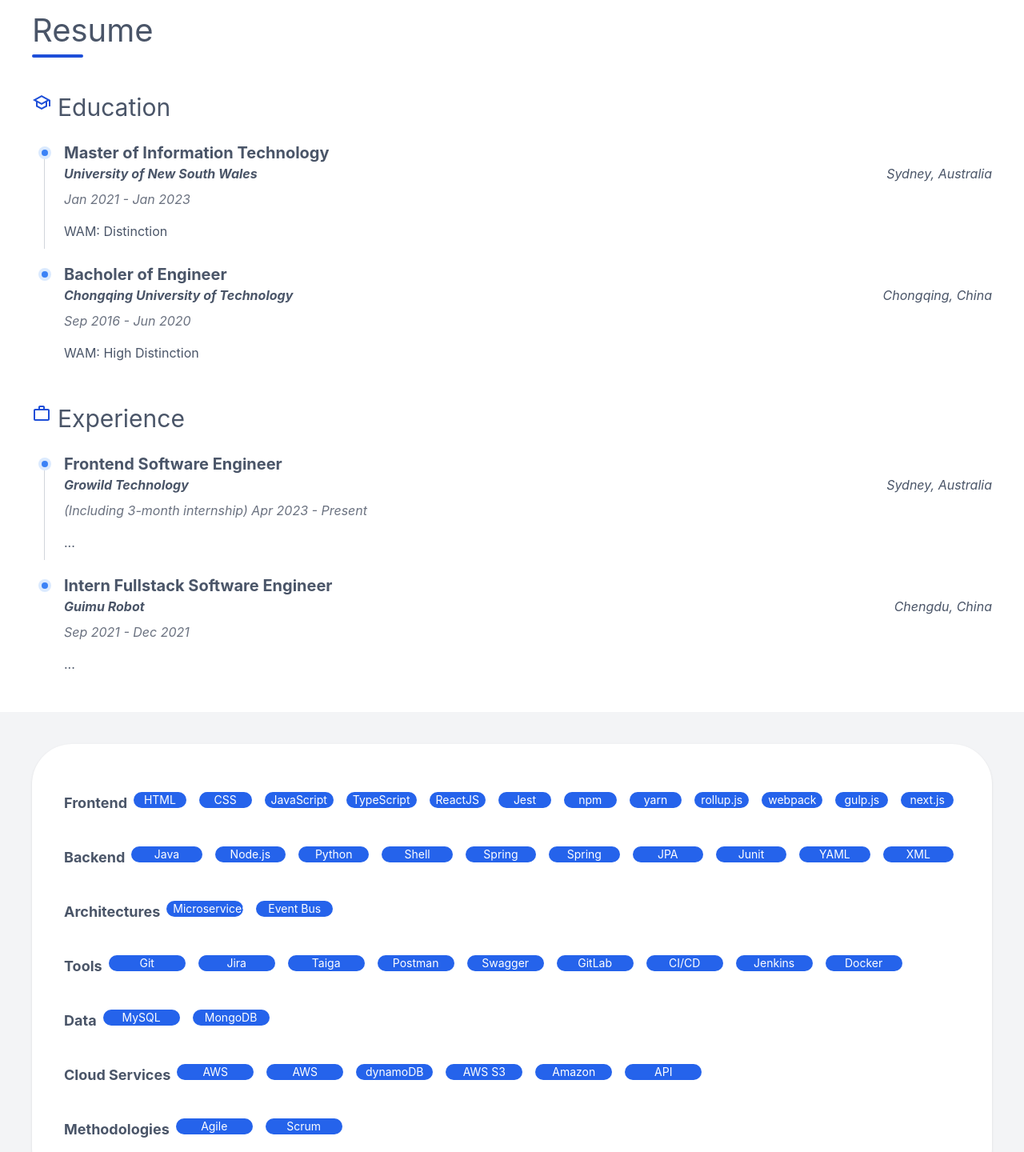
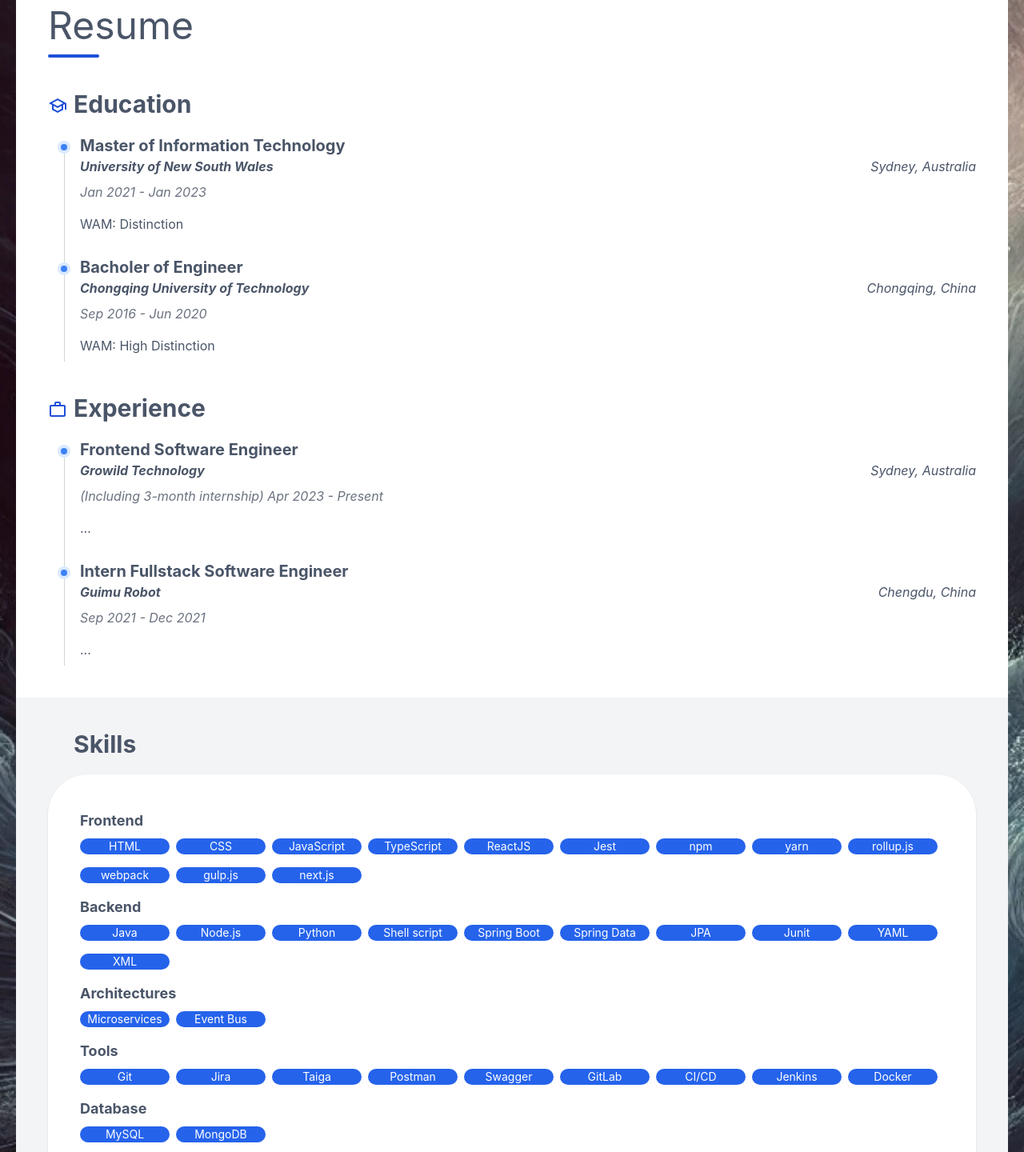
Before and after one commit to DarcyHU999/DarcyPortfolio, a Next.js app in the folder frontend/: page /resume in a window 1280 px wide. Shown: the part 352-1792 px from the top of the page at 80% size. Built offline with nearby package versions, Linux system fonts and the light colour scheme.

Commit message:
resume finished

```diff
--- a/frontend/components/expCard/index.tsx
+++ b/frontend/components/expCard/index.tsx
@@ -1,5 +1,4 @@
 import { SvgIconProps } from "@mui/material/SvgIcon";
-import { ReactNode } from "react";
 import ExpContent, { ExpContentProps } from "../expContent";
 
 interface ExpCardProps {
@@ -14,21 +13,21 @@ const ExpCard: React.FC<ExpCardProps> = ({
 }) => (
   <>
     <section className="flex flex-col w-full mt-10">
-      <div className="flex flex-row">
-        <ExpCardIcon className="text-blue-700 w-[40px] h-[40px] mt-1" />
-        <h2 className="ml-2 text-[30px] ">{title}</h2>
+      <div className="flex flex-row items-center">
+        <ExpCardIcon className="text-blue-700 w-10 h-10 mt-1" />
+        <h2 className="ml-2 text-3xl font-bold ">{title}</h2>
       </div>
       <ul className="relative z-5">
         {expContents.map((i, index) => (
           <li key={`education-${index}`} className={`relative pl-10 mb-0}`}>
             <div
-              className={`after:absolute after:left-[15px] after:right-0 after:bottom-0 after:top-0 after:w-[1px] after:bg-gray-300 ${
-                index === expContents.length - 1 ? "after:bottom-[150px]" : ""
+              className={`absolute left-5 right-0 bottom-0 top-0 w-px bg-gray-300 h-full ${
+                index === expContents.length - 1 ? "h-0" : ""
               }
-                ${index === 0 ? "after:top-[30px]" : ""}`}
+                ${index === 0 ? "top-8" : ""}`}
             ></div>
-            <div className="absolute w-4 h-4 bg-blue-100 rounded-full left-2 top-[26px]"></div>
-            <div className="absolute w-2 h-2 bg-blue-500 rounded-full left-[12px] top-[30px]"></div>
+            <div className="absolute w-4 h-4 bg-blue-100 rounded-full left-3 top-7"></div>
+            <div className="absolute w-2 h-2 bg-blue-500 rounded-full left-4 top-8"></div>
             <ExpContent
               key={`exp-education-${i}`}
               position={i.position}
--- a/frontend/components/layout/index.tsx
+++ b/frontend/components/layout/index.tsx
@@ -13,7 +13,7 @@ interface TitleBarProps {
 // TitleBar 组件
 const TitleBar: React.FC<TitleBarProps> = ({ title }) => (
   <div className="flex justify-between">
-    <h1 className="mt-5 w-1/3 h-15 text-[40px]">{title}</h1>
+    <h1 className="mt-5 w-1/3 h-15 text-5xl">{title}</h1>
     <div className="w-full xl:w-2/3">
       <Navbar />
     </div>
@@ -22,7 +22,7 @@ const TitleBar: React.FC<TitleBarProps> = ({ title }) => (
 
 // BlueLine 组件
 const BlueLine = () => (
-  <div className="h-1 w-16 rounded-full bg-blue-700"></div>
+  <div className="h-1 w-16 mt-3 rounded-full bg-blue-700"></div>
 );
 
 // Layout 组件
--- a/frontend/components/skillBoard/index.tsx
+++ b/frontend/components/skillBoard/index.tsx
@@ -1,5 +1,3 @@
-import exp from "constants";
-
 interface SkillProps {
   skill: string;
 }
@@ -11,7 +9,7 @@ interface SkillCardProps {
 const SkillComponent: React.FC<SkillProps> = ({ skill }) => {
   return (
     <>
-      <div className="mr-2 ml-2 px-2 text-sm rounded-10 h-5 w-24 bg-blue-600 text-center text-white">
+      <div className="mr-2  px-2 text-sm rounded-10 h-5 w-28 bg-blue-600 text-center text-white my-2">
         {skill}
       </div>
     </>
@@ -21,16 +19,20 @@ const SkillComponent: React.FC<SkillProps> = ({ skill }) => {
 const SkillCard: React.FC<SkillCardProps> = ({ skills }) => {
   return (
     <>
-    <section className="-ml-10 py-10 px-10 bg-gray-100">
+      <section className="-ml-10 py-10 px-10 bg-gray-100 rounded-b-10">
+        <h2 className="text-3xl mb-5 ml-8 font-bold ">Skills</h2>
         <div className=" py-10 px-10 flex flex-col rounded-50 h-auto w-full bg-white shadow">
           {Object.entries(skills).map(([category, skillList]) => (
-        <div className="flex flex-row my-5" key={`skill-${category}`}>
-          <h3 className="font-bold text-lg">{category}</h3>
-
+            <div
+              className="flex flex-row flex-wrap my-1"
+              key={`skill-${category}`}
+            >
+              <h3 className="font-bold text-lg w-full">{category}</h3>
+              <div className="flex flex-wrap">
                 {skillList.map((skill, index) => (
-              <SkillComponent key={`skill-${index}`} skill={skill}/>
+                  <SkillComponent key={`skill-${index}`} skill={skill} />
                 ))}
-
+              </div>
             </div>
           ))}
         </div>
--- a/frontend/public/resources/skills.json
+++ b/frontend/public/resources/skills.json
@@ -38,7 +38,7 @@
       "Jenkins",
       "Docker"
     ],
-    "Data": ["MySQL", "MongoDB"],
+    "Database": ["MySQL", "MongoDB"],
     "Cloud Services": [
       "AWS lambda",
       "AWS",
```
Lines whose indentation alone changed are shown as unchanged.
